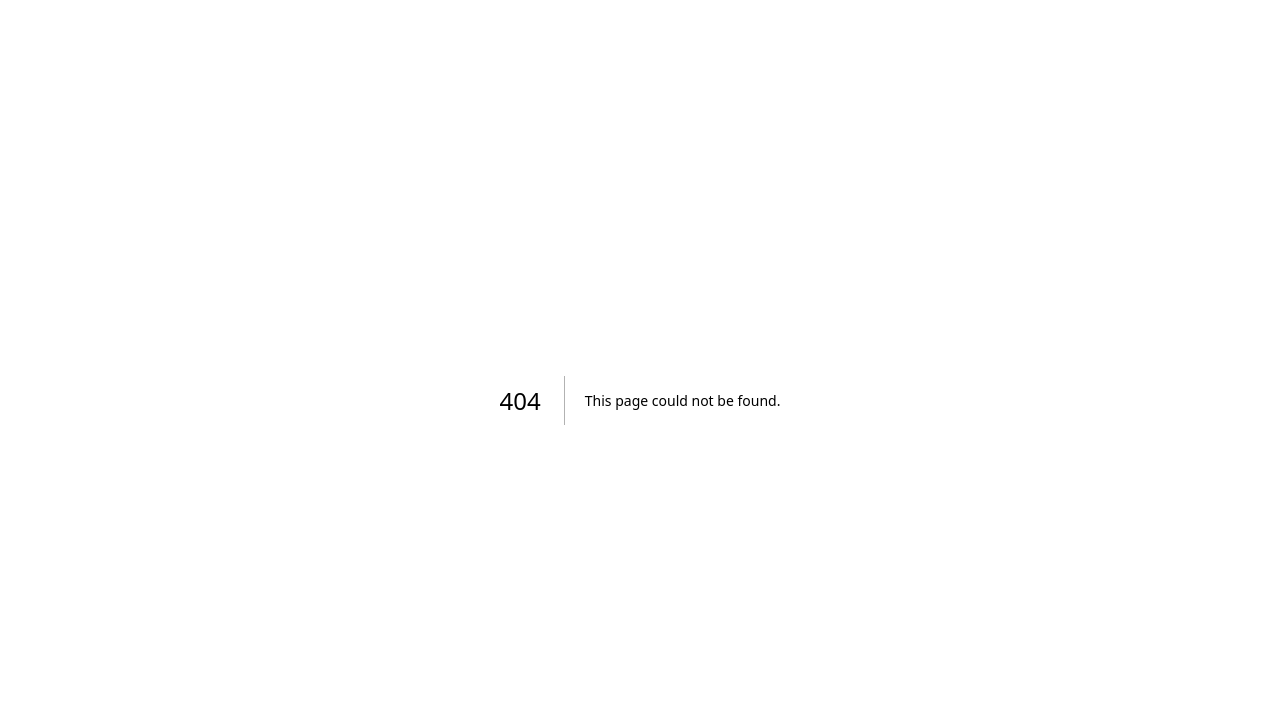
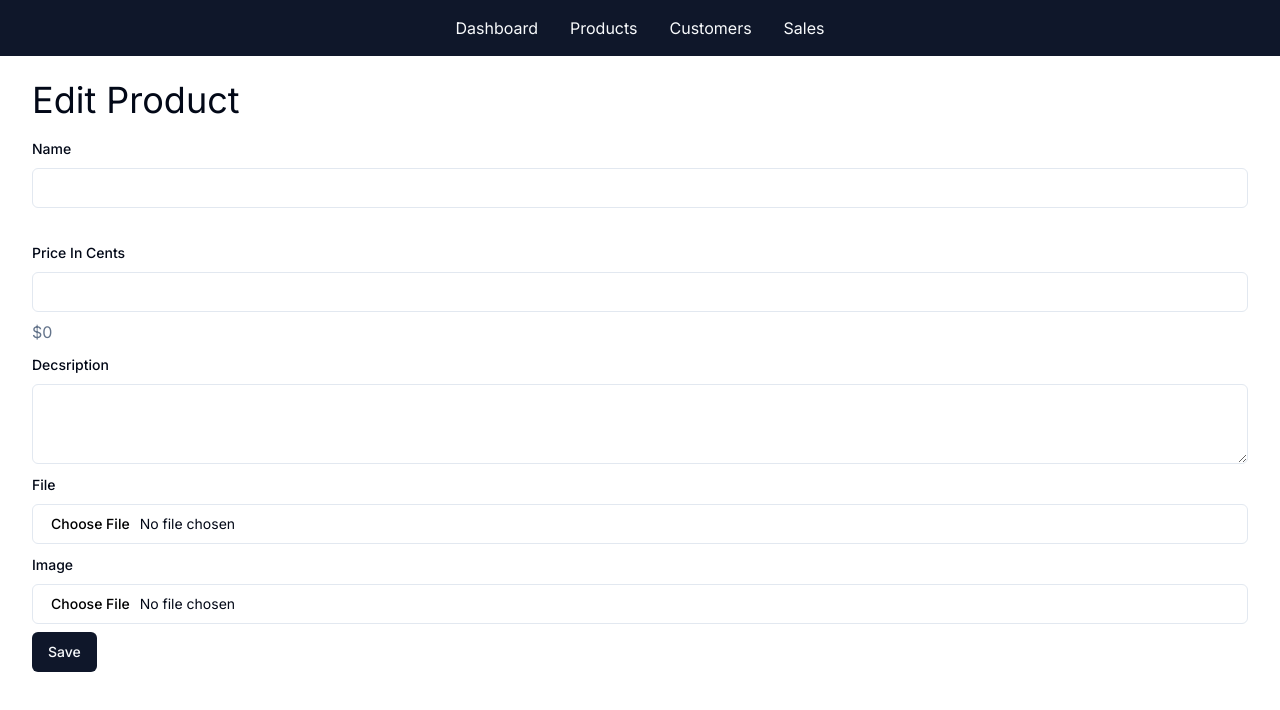
Before and after one commit to try-samuel/next-playground, a Next.js app: page /admin/products/1/edit in a window 1280 px wide. Before the commit this address had no page. Shown: the top 710 px of the page. Built offline with nearby package versions, Linux system fonts and the light colour scheme; no server answers; the database is empty.

Commit message:
edit product done

```diff
--- a/src/app/admin/_actions/products.ts
+++ b/src/app/admin/_actions/products.ts
@@ -51,6 +51,59 @@ export async function addProduct(prevState: unknown, formData: FormData) {
   redirect("/admin/products");
 }
 
+const editSchema = addSchema.extend({
+  file: fileSchema.optional(),
+  image: imageSchema.optional(),
+});
+
+export async function updateProduct(
+  id: string,
+  prevState: unknown,
+  formData: FormData
+) {
+  const result = editSchema.safeParse(Object.fromEntries(formData.entries()));
+  console.log(result);
+  if (result.success == false) {
+    return result.error.formErrors.fieldErrors;
+  }
+
+  const data = result.data;
+  const product = await db.product.findUnique({ where: { id } });
+
+  if (product == null) return notFound();
+
+  let filePath = product.filePath;
+  if (data.file != null && data.file.size > 0) {
+    await fs.unlink(product.filePath);
+    filePath = `products/${crypto.randomUUID()}-${data.file.name}`;
+    await fs.writeFile(filePath, Buffer.from(await data.file.arrayBuffer()));
+  }
+
+  let imagePath = product.imagePath;
+  if (data.image != null && data.image.size > 0) {
+    await fs.unlink(`public ${product.imagePath}`);
+    imagePath = `/products/${crypto.randomUUID()}-${data.image.name}`;
+    await fs.writeFile(
+      `public${imagePath}`,
+      Buffer.from(await data.image.arrayBuffer())
+    );
+  }
+
+  await db.product.update({
+    where: { id },
+    data: {
+      // isAvailableForPurchase: false,
+      name: data.name,
+      description: data.description,
+      priceInCents: data.priceInCents,
+      filePath,
+      imagePath,
+    },
+  });
+
+  redirect("/admin/products");
+}
+
 export async function toggleProductAvailability(
   id: string,
   isAvailableForPurchase: boolean
--- /dev/null
+++ b/src/app/admin/products/[id]/edit/page.tsx
@@ -0,0 +1,22 @@
+// "use client";
+
+import { PageHeader } from "@/app/admin/_components/PageHeader";
+import { ProductForm } from "../../_components/ProductForm";
+import db from "@/db/db";
+
+// eslint-disable-next-line @next/next/no-async-client-component
+export default async function EditProductPage({
+  params: { id },
+}: {
+  params: { id: string };
+}) {
+  const product = await db.product.findUnique({ where: { id } });
+  return (
+    <>
+      <PageHeader>Edit Product</PageHeader>
+      <ProductForm product={product} />
+    </>
+  );
+}
+
+// module.exports = EditProductPage;
--- a/src/app/admin/products/_components/ProductForm.tsx
+++ b/src/app/admin/products/_components/ProductForm.tsx
@@ -1,3 +1,4 @@
+/* eslint-disable react/no-unescaped-entities */
 "use client";
 
 import { Button } from "@/components/ui/button";
@@ -6,17 +7,30 @@ import { Label } from "@/components/ui/label";
 import { Textarea } from "@/components/ui/textarea";
 import { formatCurrency } from "@/lib/formatters";
 import { useState } from "react";
-import { addProduct } from "../../_actions/products";
+import { addProduct, updateProduct } from "../../_actions/products";
 import { useFormState, useFormStatus } from "react-dom";
+import { Product } from "@prisma/client";
+import Image from "next/image";
 
-export function ProductForm() {
-  const [error, action] = useFormState(addProduct, {});
-  const [priceInCents, setPriceInCents] = useState<number>();
+export function ProductForm({ product }: { product?: Product | null }) {
+  const [error, action] = useFormState(
+    product == null ? addProduct : updateProduct.bind(null, product.id),
+    {}
+  );
+  const [priceInCents, setPriceInCents] = useState<number | undefined>(
+    product?.priceInCents
+  );
   return (
     <form action={action} className="space-y-8">
       <div className="space-y-2">
         <Label htmlFor="name">Name</Label>
-        <Input type="text" id="name" name="name" required />
+        <Input
+          type="text"
+          id="name"
+          name="name"
+          required
+          defaultValue={product?.name || ""}
+        />
         {error.name && <div className="text-destructive">{error.name}</div>}
       </div>
       <div className="space-y-2">
@@ -37,20 +51,47 @@ export function ProductForm() {
         )}
         <div className="space-y-2">
           <Label htmlFor="description">Decsription</Label>
-          <Textarea id="description" name="description" required />
+          <Textarea
+            id="description"
+            name="description"
+            required
+            defaultValue={product?.description}
+          />
         </div>
         {error.description && (
           <div className="text-destructive">{error.description}</div>
         )}
         <div className="space-y-2">
           <Label htmlFor="file">File</Label>
-          <Input type="file" id="file" name="file" required />
+          <Input type="file" id="file" name="file" required={product == null} />
         </div>
+        {product != null && (
+          <div className="text-muted-foreground">
+            <span className="text-foreground">Product's file is at: </span>
+            {product.filePath}
+          </div>
+        )}
         {error.file && <div className="text-destructive">{error.file}</div>}
         <div className="space-y-2">
           <Label htmlFor="image">Image</Label>
-          <Input type="file" id="image" name="image" required />
+          <Input
+            type="file"
+            id="image"
+            name="image"
+            required={product == null}
+          />
         </div>
+        {product != null && (
+          <>
+            <p className="text-foreground">Look at this Product's Image</p>
+            <Image
+              src={product.imagePath}
+              height={200}
+              width={200}
+              alt="product image"
+            />
+          </>
+        )}
         {error.image && <div className="text-destructive">{error.image}</div>}
         <SubmitButton />
       </div>
```
Also changed, not shown: src/app/admin/products/[id]/download/route.ts (added), 1 other file (tests, documents, lock files or other folders).
